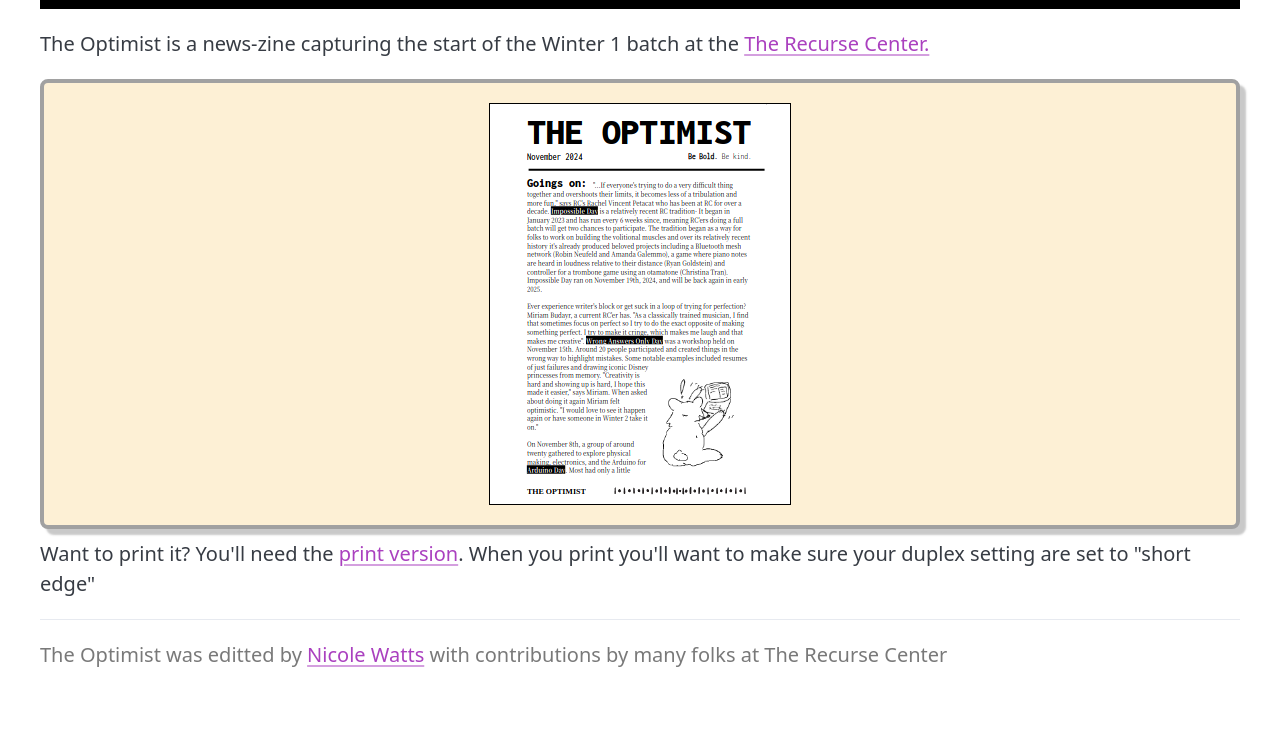
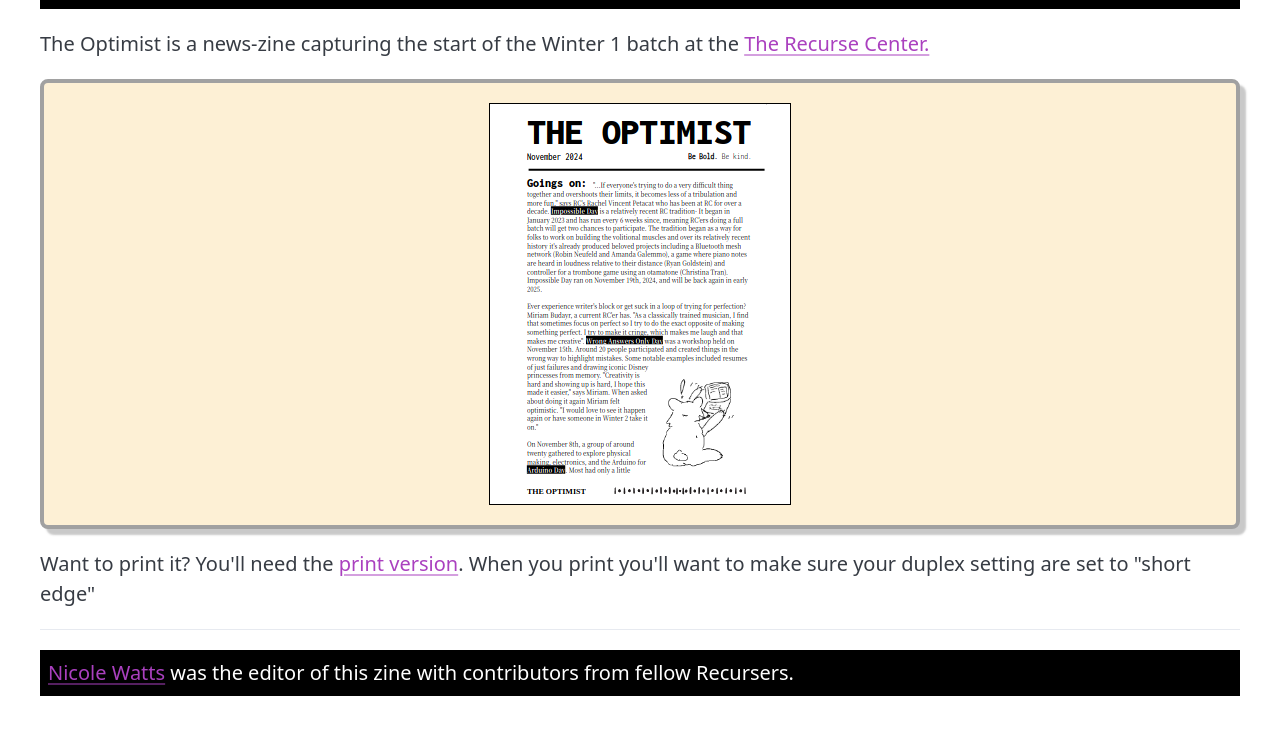
Before and after one commit to nicolecomputer/the-optimist-site, a plain HTML site: page index.html in a window 1280 px wide. Shown: the part 111-846 px from the top of the page. Before the commit the page ends 821 px from the top, so only its background shows below. Drawn offline with Linux system fonts and the light colour scheme.

Commit message:
style fixes

```diff
--- a/css/style.css
+++ b/css/style.css
@@ -22,7 +22,7 @@
     display: flex;
     justify-content: center;
     align-items: center;
-    margin: 10px 0;
+    margin: 10px 0 20px 0;
     padding: 20px;
 }
 
@@ -31,5 +31,7 @@
 }
 
 footer p {
-    color: rgba(32, 32, 32, 0.6)
+    background-color: black;
+    color: white;
+    padding: 8px
 }
--- a/index.html
+++ b/index.html
@@ -32,9 +32,8 @@
             sure your duplex setting are set to "short edge"</p>
         <hr />
         <footer>
-            <p>The Optimist was editted by <a href="https://nicole.computer">Nicole Watts</a> with contributions by many
-                folks
-                at The Recurse Center</p>
+            <p><a href="https://nicole.computer">Nicole Watts</a> was the editor of this zine with contributors from
+                fellow Recursers.</p>
         </footer>
     </main>
 </body>
```
